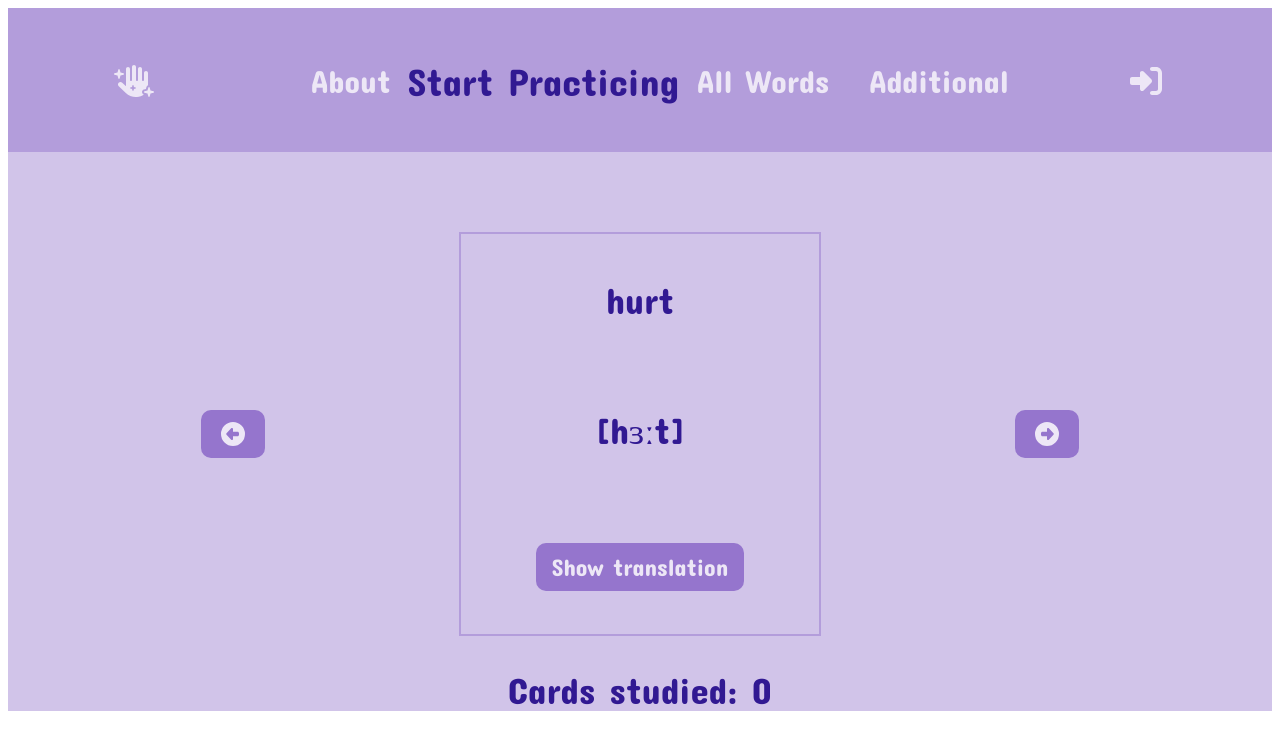
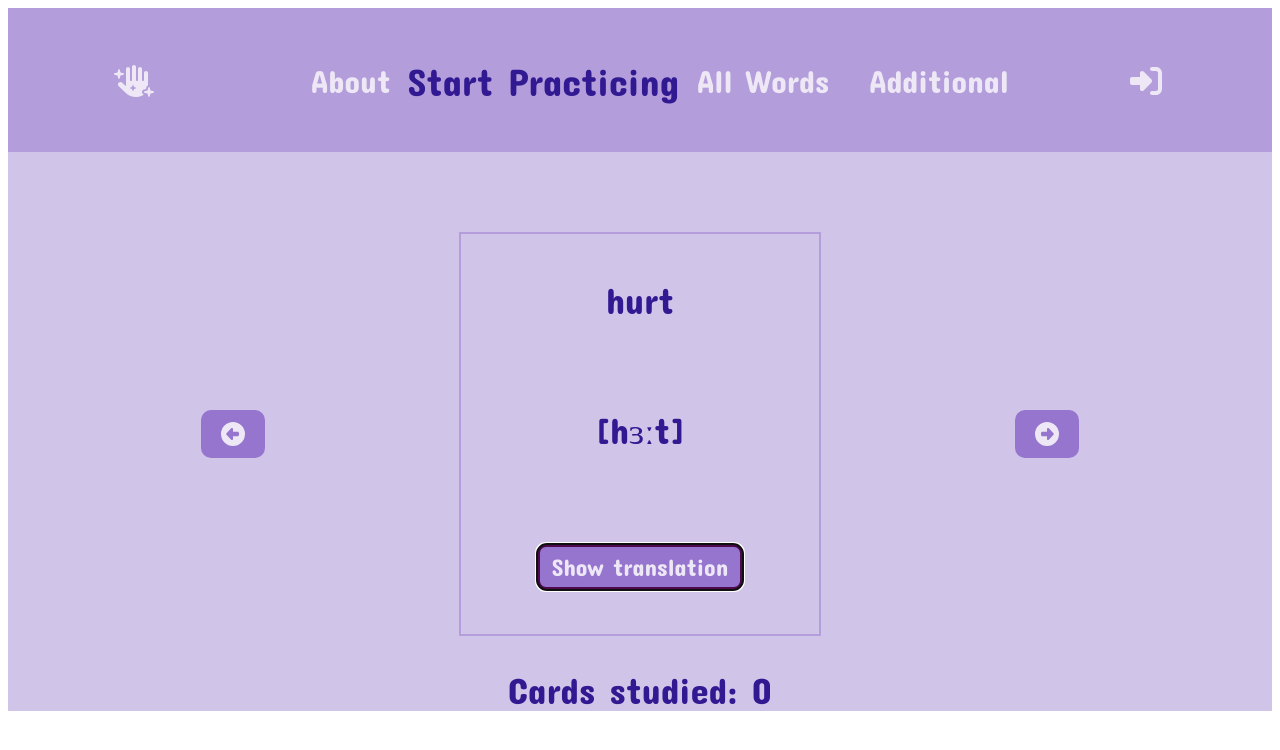
Before and after one commit to nastyaclifford/StudyCards, a React (Create React App) app: page /startpractising in a window 1280 px wide. Shown: the top 750 px of the page. Built offline with nearby package versions, Linux system fonts and the light colour scheme.

Commit message:
added focus on button in a card component using useref

```diff
--- a/src/components/Card/Card.jsx
+++ b/src/components/Card/Card.jsx
@@ -1,18 +1,15 @@
-import { useState } from 'react'
+import { useEffect, useRef } from 'react'
 import style from './card.module.scss'; //подключаем стили, состояние useState
 
 
 export default function Card(props) { //создаем компонент Card
+    const { english, transcription, russian, translated, showTranslation} = props; //обращаемся к пропсам, которые находятся в компоненте Slider
 
-    const { english, transcription, russian, translated, showTranslation} = props; //обращаемся к пропсам, которые находятся в компоненте Slider
-   // const [translated, setTranslated] = useState (true); //создаем состояние для кнопки перевода
+    const buttonRef = useRef();
 
-
-   // function showTranslation () { //создаем функцию, которая сработает при нажатии на кнопку перевода
-      //  setTranslated(!translated); //изменить translated на false
-      //  countfunction ();
-   // }
-
+    useEffect (()=>{
+        buttonRef.current.focus()
+    }, [english])
 
     return( //возвращаем разметку для карточки, вставляем значения из пропсов, добавляем обработчик события onclick кнопке и условия показа перевода
         <div>
@@ -20,7 +17,7 @@ export default function Card(props) { //создаем компонент Card
                     <div className={style.row}>{english}</div>
                     <div className={style.row}>{transcription}</div>
                     <div className={style.row}>
-                        {translated === true ? <button onClick={showTranslation} className={style.button_show}>Show translation</button> : <div className={style.row}>{russian}</div>}
+                        {translated === true ? <button onClick={showTranslation} ref={buttonRef} className={style.button_show}>Show translation</button> : <div className={style.row}>{russian}</div>}
                     </div>
                 </div>
                 </div>
--- a/src/components/Card/card.module.scss
+++ b/src/components/Card/card.module.scss
@@ -19,6 +19,9 @@ color: $color-deeppurple;
     @include button-lg;
 
 }
+.button_show:focus {
+border: 4px solid rgb(79, 9, 79);
+}
 
 @media (max-width:700px){
     .col{
--- a/src/pages/Slider/Slider.jsx
+++ b/src/pages/Slider/Slider.jsx
@@ -1,4 +1,4 @@
-import { useState, useEffect } from 'react'
+import { useState, useEffect, useRef } from 'react'
 import Card from "../../components/Card/Card"
 import arr from "../../data/words.json"
 import style from "./slider.module.scss"
@@ -19,6 +19,7 @@ function Slider(){ //создаем компонент Slider
     useEffect (() => {setWords (arr)}, []) //запрос к массиву 1 раз, когда создается компонент
 
     const object = words[count] //создаем переменную для объекта массива
+
 
     function handleClickCount (){ //создаем функцию для подсчета изученных карточек
         setCardCount(cardCount + 1);
@@ -49,7 +50,7 @@ if (!words){ // если массив не был передан, то высв
 }
 
 
-    return ( //возвращаем разметку и вызываем нужную нам информацию для компонента Card из объекта из массива, а также вешаем обработчики событий на кнопки
+    return (
         <div>
         <div className={style.slider}>
          <button className={style.button_prev} onClick={handleClickPrev}><FontAwesomeIcon icon={faCircleLeft} /></button>
@@ -61,6 +62,7 @@ if (!words){ // если массив не был передан, то высв
         key = {object.index}
         translated = {translated}
         showTranslation = {showTranslation}
+
         />
     <button className={style.button_next} onClick={handleClickNext}><FontAwesomeIcon icon={faCircleRight} /></button>
 
```
